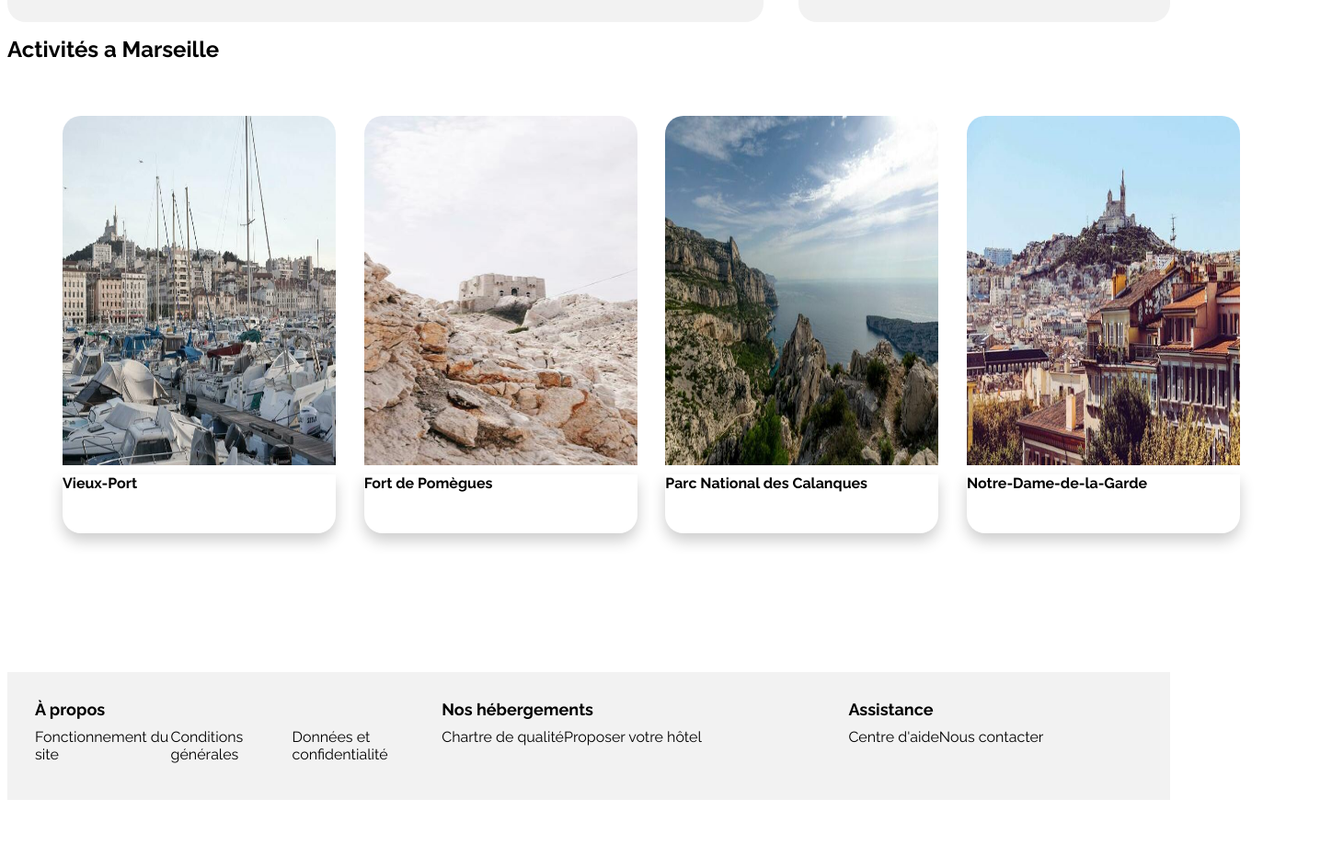
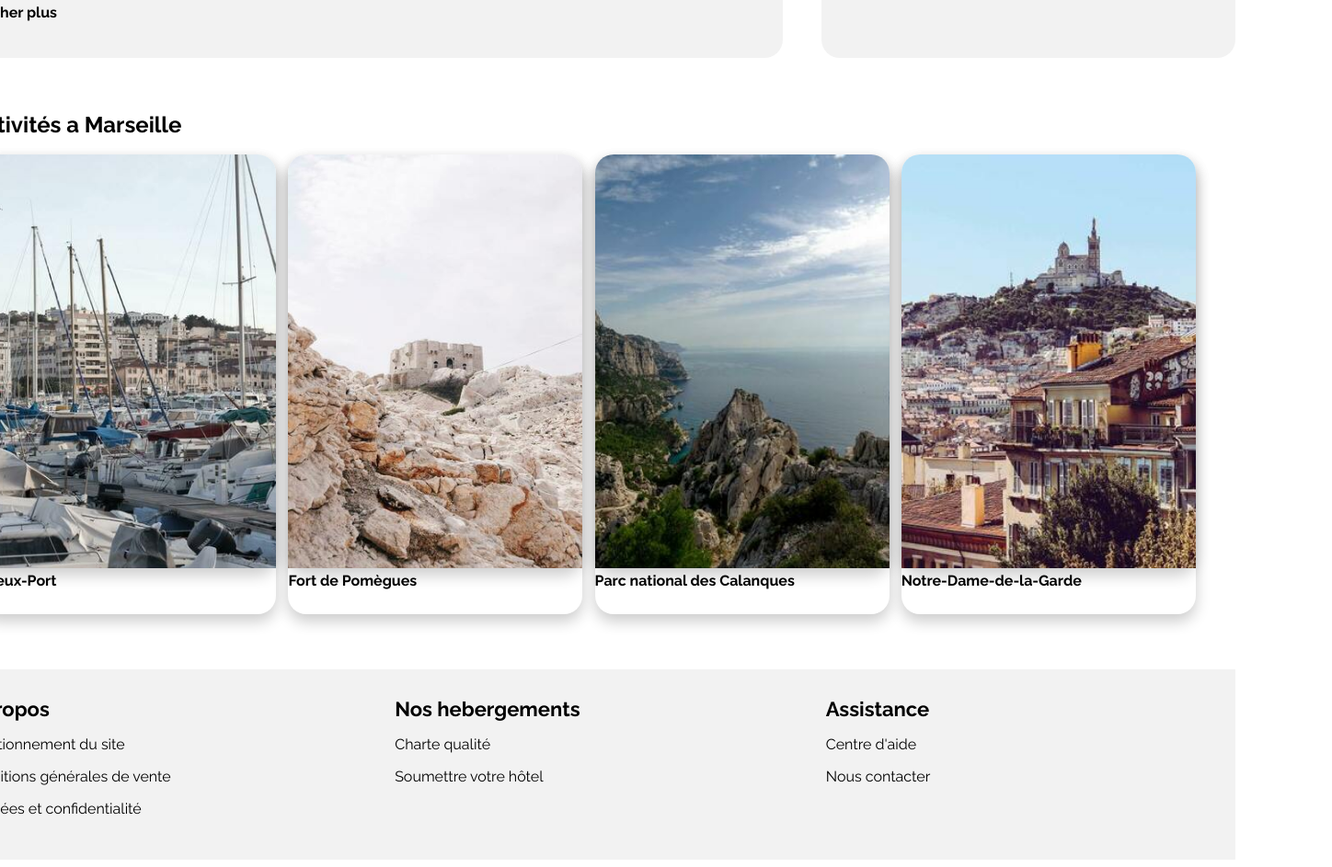
Before and after one commit to frederic5962/Dep-t-BOOKI-OC, a plain HTML site: page index.html in a window 1280 px wide. Shown: the part 1036-1979 px from the top of the page at 92% size, 1448 px wide, since content can reach past the window. Before the commit the page ends 1914 px from the top, so only its background shows below. Drawn offline with Linux system fonts and the light colour scheme.

Commit message:
new commit

```diff
--- a/css/style.css
+++ b/css/style.css
@@ -9,11 +9,9 @@
 
 /****** Header ***********/
 header {
-  width: 1440px;
-  height: 79px;
   display: flex;
   justify-content: space-between;
-  padding: 0;
+
 }
 
 .logo {
@@ -27,7 +25,6 @@ header {
     display: flex;
     width: 61px;
     height: 19px;
-    border-radius: 0px;
 }
 
 /****** Main ***********/
@@ -46,7 +43,7 @@ header {
 
 .navbar a {
   font-size: 16px;
-  transition: color 2s;
+  transition: color;
 }
 
 .navbar a:hover {
@@ -78,7 +75,6 @@ header {
 
 i.fa.fa-map-marker-alt {
   padding: 15px 16px 15px 16px;
-  gap: 10px;
   border-radius: 15px 0px 0px 15px;
   border: 1px solid #f2f2f2;
   background-color: #f2f2f2;
@@ -88,23 +84,19 @@ i.fa.fa-map-marker-alt {
 
 .searchTerm {
   display: flex;
-  flex: 1;
   border: none;
   font-size: 18px;
   font-weight: 700;
-  line-height: 21.13px;
   text-align: center;
 }
 
 .searchButton{
   display: flex;
-  width: 132px;
   height: 49px;
   border-radius: 0px 15px 15px 0px;
   color: #FFFFFF;
   background-color: #0065FC;
   cursor: pointer;
-  font: 700;
   size: 18px;
   text-align: center;
 
@@ -186,11 +178,10 @@ body {
 
 .main-container {
   flex: 1 0 auto; /*grow shrink basis */
-  width: 100%;
   max-width: 1440px;
   padding: 0px;
   box-sizing: border-box;
-  margin: 0;
+
 }
 
 a {
@@ -204,8 +195,6 @@ a {
   margin: 0;
   font-size: 22px;
 }
-
-
 
 .euro {
   font-weight: 700;
@@ -245,8 +234,6 @@ a {
 .hebergements-cards  {
     display: flex;
     flex-direction: row;
-    width: 811px;
-    height: 207px;
     margin-top: 30px;
     border-radius: 20px;
     padding: 0;
@@ -255,14 +242,12 @@ a {
 .contenu-card  {
     display: flex;
     flex-direction: column;
-    width: 250px;
-    height: 207px;
     justify-content: space-between;
     padding: 5px;
     box-shadow: 0 8px 16px 0 rgba(0, 0, 0, 0.2);
     border-radius: 20px;
 }
-img {
+.contenu-card img {
     display: flex;
     flex-direction: row;
     width: 250px;
@@ -273,7 +258,6 @@ img {
 .card-complet{
     display: flex;
     flex-direction: column;
-    width: 250px;
     height: 64px;
     flex-direction: column;
     justify-content: space-between;
@@ -281,13 +265,11 @@ img {
     gap: 8px;
 }
 .card-complet h3{
-    width: 220px;
     height: 19px;
     font-size: 16px;
 }
 .card-complet p{
-    width: 220px;
-    height: 16px;
+    display: flex;
     font-size: 14px;
     color: #000000;
     margin: 0;
@@ -298,6 +280,11 @@ img {
 }
 .card:hover{
     box-shadow: 0 8px 16px 0 rgba(0, 0, 0, 0.5);
+}
+
+.plus {
+  display: flex;
+  padding-top: 50px;
 }
 
 /****** Populaires ***********/
@@ -352,52 +339,54 @@ img {
 .activity {
   display: flex;
   flex-direction: column;
-  width: 1440px;
-  height:559px;
-  justify-content: center;
   margin-top: 30px;
-
+  padding: 30px;
 }
 
 .activity-title {
   display: flex;
   justify-content: space-between;
-  width: 1340px;
-  height: 30px;
   margin: 0px;
+  margin-bottom: 20px;
   line-height: 25px;
-
 }
 
- h2{
+.activity-title h2{
   display: flex;
   flex-direction: row;
   size: 22px;
-  line-height: 25px;
   font-weight: 700;
   margin: 0;
-  text-align: center;
  }
+
+.test_card{
+display: flex;
+flex-direction: row;
+justify-content: space-evenly;
+width: 100%;
+height: 500px;
+}
+
+.card-img{
+width: 20rem;
+height: 90%;
+border-radius: 20px;
+box-shadow: 0 8px 16px 0 rgba(0, 0, 0, 0.2);
+}
+
+.img_activity{
+  width: 100%;
+  height: 100%;
+  object-fit: cover;
+  border-radius: 20px 20px 0px 0px;
+}
 
  .activity-cards{
   display: flex;
   flex-direction: row;
   justify-content:space-between;
-  width: 1280px;
-  height: 439px;
-  margin: 0;
-  padding: 60px;
-  gap: 30px;
-
-
-}
-
-.activity-cards img{
-  width: 297px;
-  height: 380px;
-  border-radius: 20px 20px 0px 0px;
-  margin-bottom: 10px;
-
+  box-shadow: 0 8px 16px 0 rgba(0, 0, 0, 0.2);
+  border-radius: 20px;
 }
 
 h3{
@@ -406,16 +395,6 @@ h3{
   font-size: 16px;
   font-weight: 700;
   margin: 0;
-  margin-bottom: 10px;
-}
-
-.card-content{
-  display: flex;
-  flex-direction: column;
-  box-shadow: 0 8px 16px 0 rgba(0, 0, 0, 0.2);
-  border-radius: 0px 0px 20px 20px;
-  width: 297px;
-  height: 64px;
   margin-bottom: 10px;
 }
 
@@ -430,66 +409,32 @@ h3{
 }
 
 
+
 /*Footer*/
 
 footer {
   background-color: var(--main-bg-color);
   display: flex;
+  justify-content: space-between;
   flex-direction: column;
-  flex-shrink: 0; /*réduction de taille du footer */
-  justify-content: space-between;
-  padding: 30px;
-  margin-top: 118px;
-  background-color: #F2F2F2;
+  width: 100%;
+  margin-top: 30px;
 }
 
-.contenu-footer {
+.footer-container{
   display: flex;
-  width: 1340px;
-  margin: 0;
-  display: flex;
-  justify-content: start;
-  align-items: flex-start;
-  font-size: 16px;
+  justify-content: space-around;
+  margin-top: 30px;
+  margin-bottom: 30px;
 }
 
-.bloc {
-  display: flex;
-  width: 33%;
-  margin: 0;
-  display: flex;
-  flex-direction: column;
+.footer-bloc{
+  width: 30%;
 }
 
-
-.contenu-footer h3{
-   display: flex;
-  font-size: 18px;
-  font-weight: 700;
-  color: #000000;
-  padding: 0px;
-}
-
-.contenu-footer ul {
-  display: flex;
-  list-style: none;
-  padding: 0;
+.footer-container h3{
   margin-top: 10px;
 }
-
-ul li {
-  display: flex;
-  margin-bottom: 10px;
-}
-.contenu-footer ul{
-    display: flex;
- margin: 0;
-}
-
-
-
-
-
 
 
 /* Le code ci-dessous correspond à la version responsive uniquement */
@@ -527,7 +472,7 @@ ul li {
   .populaires-cards .card-subtitle {
     font-size: 13px;
   }
-}
+
 
 /* Small devices (phones, less than 768px) */
 @media (max-width: 767.98px) {
@@ -640,4 +585,6 @@ ul li {
     display: flex;
     flex-direction: column;
   }
+
 }
+}
--- a/index.html
+++ b/index.html
@@ -178,6 +178,9 @@
                             </div>
                         </a>
                     </div>
+                        <a href="#" class="plus">
+                          <h3 class="plus-title">Afficher plus</h3>
+                        </a>
                 </section>
 
              <section class="populaires">
@@ -248,79 +251,90 @@
             </div>
 
             <section class="activity">
-                <div class="activity-title">
+                 <div class="activity-title">
                     <h2>Activités a Marseille</h2>
                 </div>
 
+<div class="test_card">
+
                 <div class="activity-cards">
                     <a href="#">
-                        <div class="card-acti">
-                            <img src="./images/activites/reno-laithienne.jpg" alt="Image de la chambre d'hôtel montrant un lit">
+                        <div class="card-img">
+                            <img class="img_activity" src="./images/activites/reno-laithienne.jpg" alt="Image de la chambre d'hôtel montrant un lit">
                             <div class="card-content">
                                 <h3 class="card-title">Vieux-Port</h3>
                             </div>
                         </div>
                     </a>
+               </div>
 
+
+                <div class="activity-cards">
                     <a href="#">
-                        <div class="card-acti">
-                            <img src="./images/activites/paul-hermann.jpg" alt="Image de la chambre d'hôtel montrant un lit">
+                        <div class="card-img">
+                            <img class="img_activity" src="./images/activites/paul-hermann.jpg" alt="Image de la chambre d'hôtel montrant un lit">
                             <div class="card-content">
-                                <h3 class="card-title">Fort de Pomègues</h3>
+                                <h3 class="card-title">Fort de Pomègues</h3>
                             </div>
                         </div>
                     </a>
+               </div>
+
+
+                <div class="activity-cards">
                     <a href="#">
-                        <div class="card-acti">
-                            <img src="./images/activites/kilyan-sockalingum.jpg" alt="Image de la chambre d'hôtel montrant un lit">
+                        <div class="card-img">
+                            <img class="img_activity" src="./images/activites/kilyan-sockalingum.jpg" alt="Image de la chambre d'hôtel montrant un lit">
                             <div class="card-content">
-                                <h3 class="card-title">Parc National des Calanques</h3>
+                                <h3 class="card-title">Parc national des Calanques</h3>
                             </div>
                         </div>
                     </a>
+               </div>
+
+
+
+                <div class="activity-cards">
                     <a href="#">
-                        <div class="card-acti">
-                            <img src="./images/activites/florian-wehde.jpg" alt="Image de la chambre d'hôtel montrant un lit">
+                        <div class="card-img">
+                            <img class="img_activity" src="./images/activites/florian-wehde.jpg" alt="Image de la chambre d'hôtel montrant un lit">
                             <div class="card-content">
                                 <h3 class="card-title">Notre-Dame-de-la-Garde</h3>
                             </div>
                         </div>
-                     </a>
+                    </a>
+                </div>
+</div>
 
-               </div>
             </section>
         </main>
 
         <footer>
-            <div class="contenu-footer">
-
-                <div class="bloc À propos">
-                    <h3>À propos</h3>
-                    <ul>
-                        <li><a href="#">Fonctionnement du site</a></li>
-                        <li><a href="#">Conditions générales</a></li>
-                        <li><a href="#">Données et confidentialité</a></li>
-                    </ul>
+            <div class="footer-container">
+             <a href="/" class="footer-bloc">
+                <div>
+                    <h2 class="section-title">A propos</h2>
+                    <p class="footer-text">Fonctionnement du site</p>
+                    <p class="footer-text">Conditions générales de vente</p>
+                    <p class="footer-text">Données et confidentialité</p>
                 </div>
-
-                <div class="bloc Nos hébergements">
-                    <h3>Nos hébergements</h3>
-                    <ul>
-                        <li><a href="#">Chartre de qualité</a></li>
-                        <li><a href="#">Proposer votre hôtel</a></li>
-                    </ul>
+            </a>
+            <a href="/" class="footer-bloc">
+                <div>
+                    <h2 class="section-title">Nos hebergements</h2>
+                    <p class="footer-text">Charte qualité</p>
+                    <p class="footer-text">Soumettre votre hôtel</p>
                 </div>
-
-                <div class="bloc Assistance">
-                    <h3>Assistance</h3>
-                    <ul>
-                        <li><a href="#">Centre d'aide</a></li>
-                        <li><a href="#">Nous contacter</a></li>
-                    </ul>
+            </a>
+            <a href="/" class="footer-bloc">
+                <div>
+                    <h2 class="section-title">Assistance</h2>
+                    <p class="footer-text">Centre d'aide</p>
+                    <p class="footer-text">Nous contacter</p>
                 </div>
-
+            </a>
             </div>
-        </footer>
+         </footer>
     </div>
 </body>
 
```
